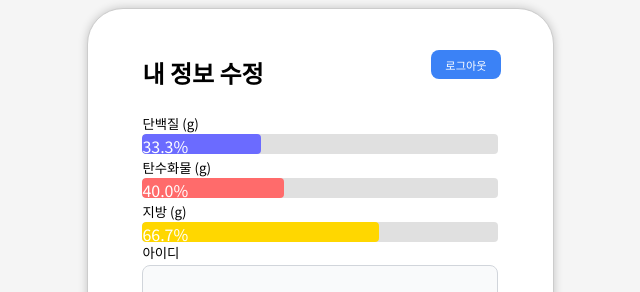
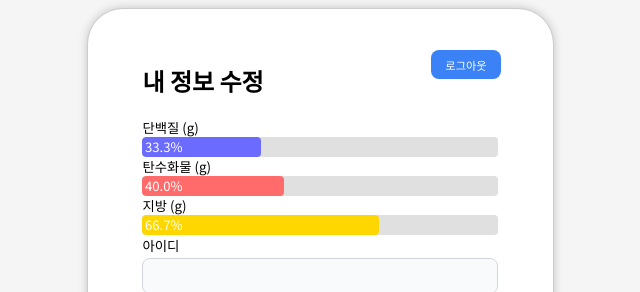
Before and after one commit to obb8923/whip, a React (Create React App) app in the folder front/root/: page /profile in a window 1280 px wide. Shown: the top 292 px of the page, without its empty margins (328-968 px from the left). Built offline with nearby package versions, Linux system fonts and the light colour scheme; no server answers; a web font is replaced by a local one.

Commit message:
PrograssBar 수정

```diff
--- a/front/root/src/css/Profile.module.css
+++ b/front/root/src/css/Profile.module.css
@@ -28,6 +28,11 @@
   height: 100%;
   padding: 1rem;
   position: relative;
+}
+.rdGroup{
+  display: flex;
+  flex-direction: column;
+
 }
 
 .formContainer::-webkit-scrollbar {
--- a/front/root/src/css/ProgressBar.module.css
+++ b/front/root/src/css/ProgressBar.module.css
@@ -7,8 +7,14 @@
 }
 
 .progressBar {
+  padding-left: 0.2vw;
   height: 20px;
   border-radius: 4px;
   transition: width 0.3s ease;
   color: white;
+  display: flex;
+  flex-direction: row;
+  align-items: column;
+  font-size: 0.82rem;
+
 }
```
